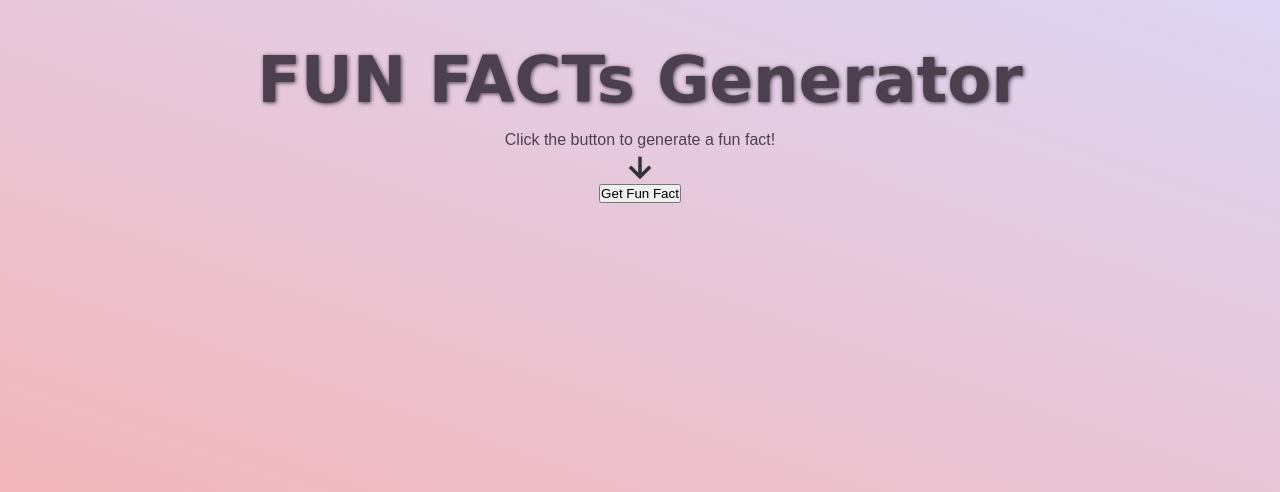
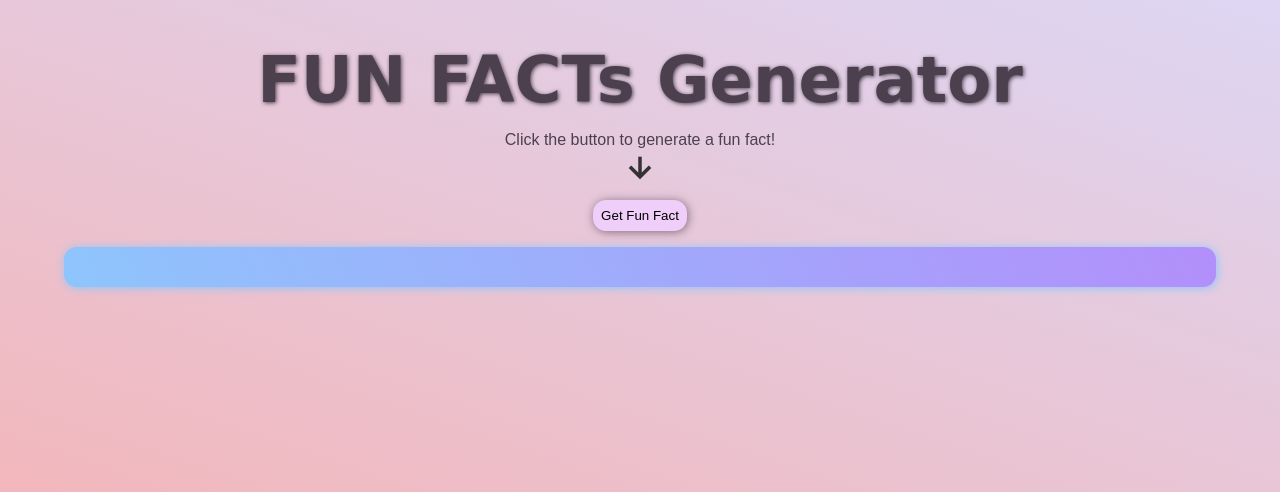
Before and after one commit to adityakrcodes/fact-gen-webapp, a Flask app: page / in a window 1280 px wide. Shown: the top 492 px of the page. Run offline with Flask 3, Linux system fonts and the light colour scheme; some web fonts are replaced.

Commit message:
Fixed Styling

```diff
--- a/static/style.css
+++ b/static/style.css
@@ -31,6 +31,11 @@
 	text-decoration: none;
 }
 
+.cont{
+	width: 90vw;
+	margin: 0 auto;
+}
+
 .main-head{
 	font-family: 'Loved by the King', cursive;
 	font-size: 4rem;
@@ -59,22 +64,56 @@
 	'opsz' 24
 }
 
+#fact{
+	border: none;
+	background-color: #EFCEFA;
+	display: flex;
+	align-items: center;
+	justify-content: center;
+	padding: 8px;
+	border-radius: 13px;
+	transition: 0.1s ease-in-out;
+	box-shadow: #826C7F 1px 1px 10px;
+	margin: 1rem 0;
+}
+
+#fact:hover{
+	box-shadow: #826C7F 1px 1px 4px;
+	scale: 1.1;
+}
+
+#fact:active{
+	box-shadow: #826C7F 1px 1px 2px;
+	scale: 1.05;
+}
+
 .fact-btns{
-	margin-top: 2rem;
+	margin: 2rem 0.5rem;
 }
 
 .fact-cont{
 	display: flex;
 	flex-direction: column;
-	align-items: center;
+	/* align-items: center; */
 	justify-content: center;
+}
+
+#fact-txt{
+	font-size: calc(1rem + 0.5vw);
+	text-align: center;
+	background-color: #8EC5FC;
+	background-image: linear-gradient(62deg, #8EC5FC 0%, #be7dfac0 100%);
+	padding: 20px;
+	border-radius: 13px;
+	box-shadow: #8EC5FC 1px 1px 10px;
+	color: black;
 }
 
 .btn-cont{
 	display: flex;
 	gap: 20px;
 	justify-content: space-around;
-	width: 100vw;
+	margin: 1rem 0;
 }
 
 .btn{
@@ -97,6 +136,8 @@
 #share{
 	cursor: copy;
 }
+
+
 
 .tooltip {
 	position: relative;
```
Lines whose indentation alone changed are shown as unchanged.
